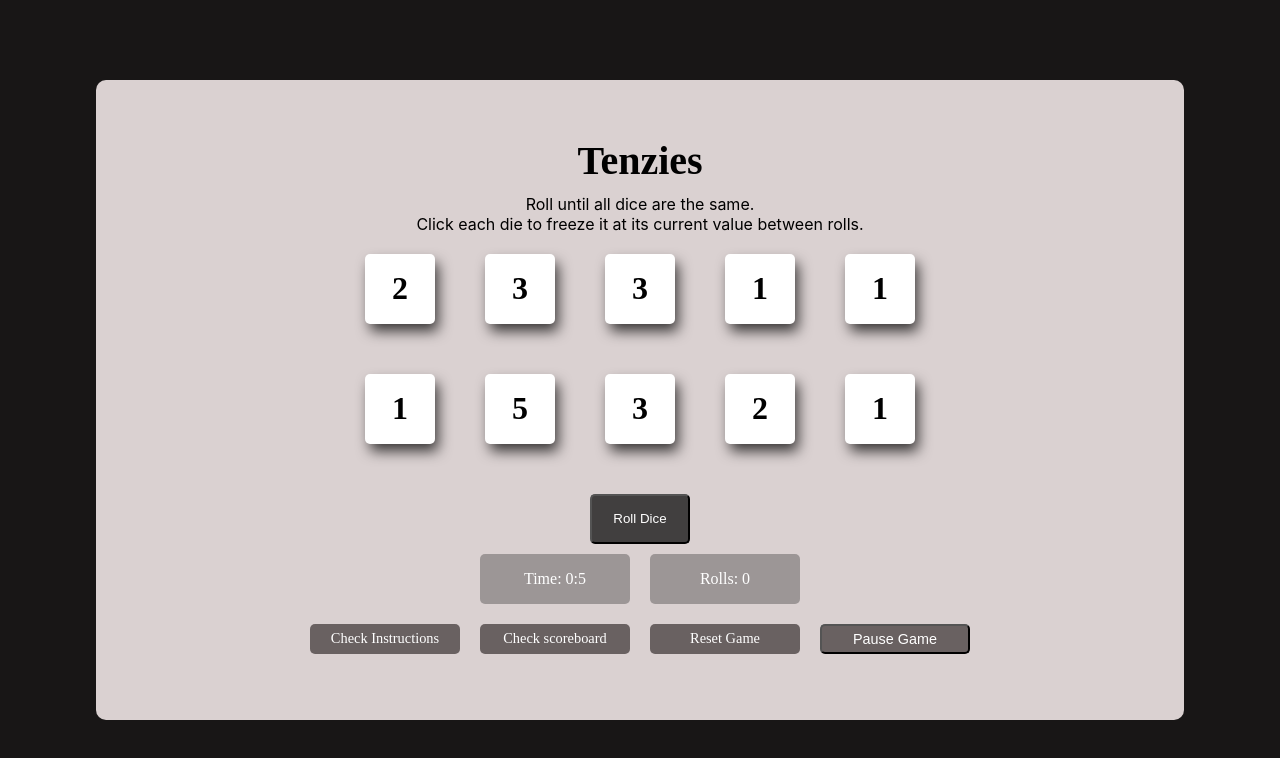
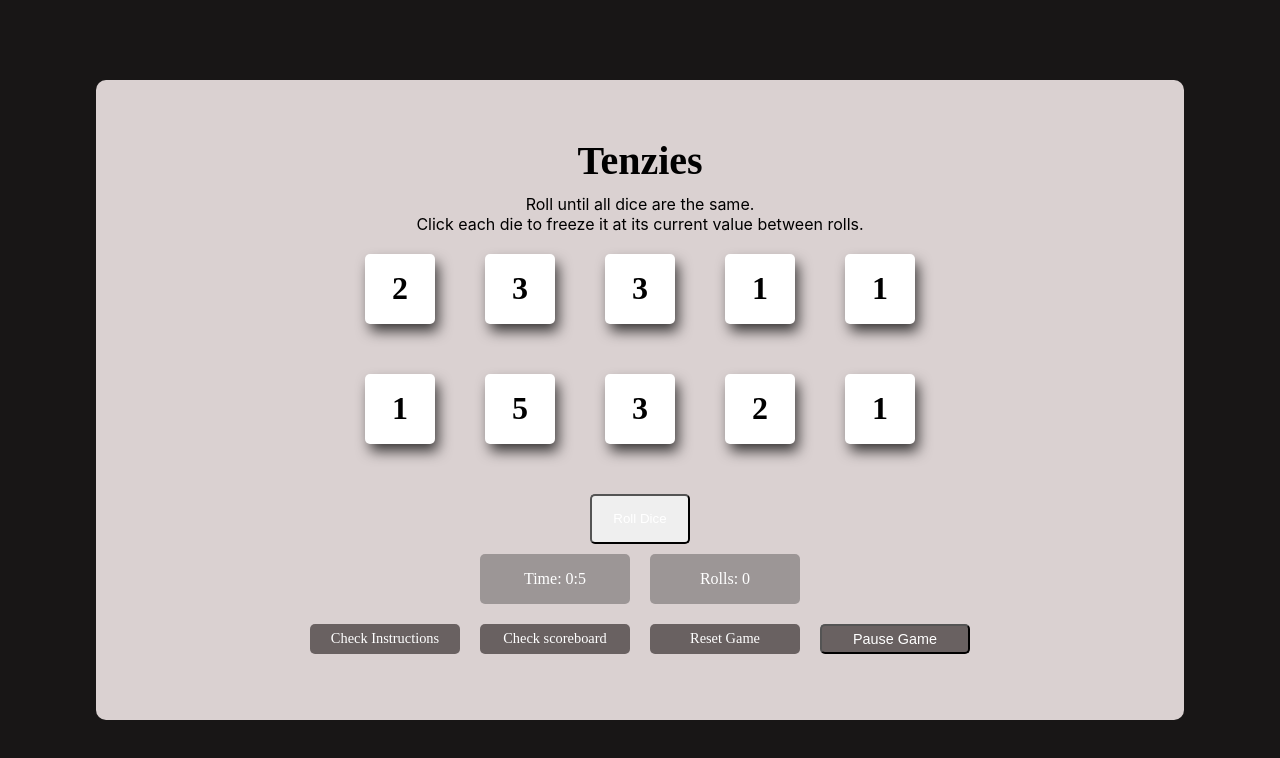
Before and after one commit to Stephen-Kimoi/tenzies, a React (Vite) app: page / in a window 1280 px wide. Shown: the top 758 px of the page. Built offline with nearby package versions, Linux system fonts and the light colour scheme.

Commit message:
adding the pause functionality

```diff
--- a/src/App.css
+++ b/src/App.css
@@ -49,7 +49,7 @@
 }
 
 .reset-button, .refresh-button {
-    background-color: rgb(49, 48, 48, 0.9);
+    /* background-color: rgba(66, 66, 66, 0.9);  */
     width: 100px;
     height: 50px;
     display: flex;
@@ -58,7 +58,7 @@
     border-radius: 5px;
     margin-top: 50px;
     color: white;
-    cursor: pointer;
+    /* cursor: not-allowed; */
 }
 
 .reset-button:hover, .refresh-button:hover {
```
